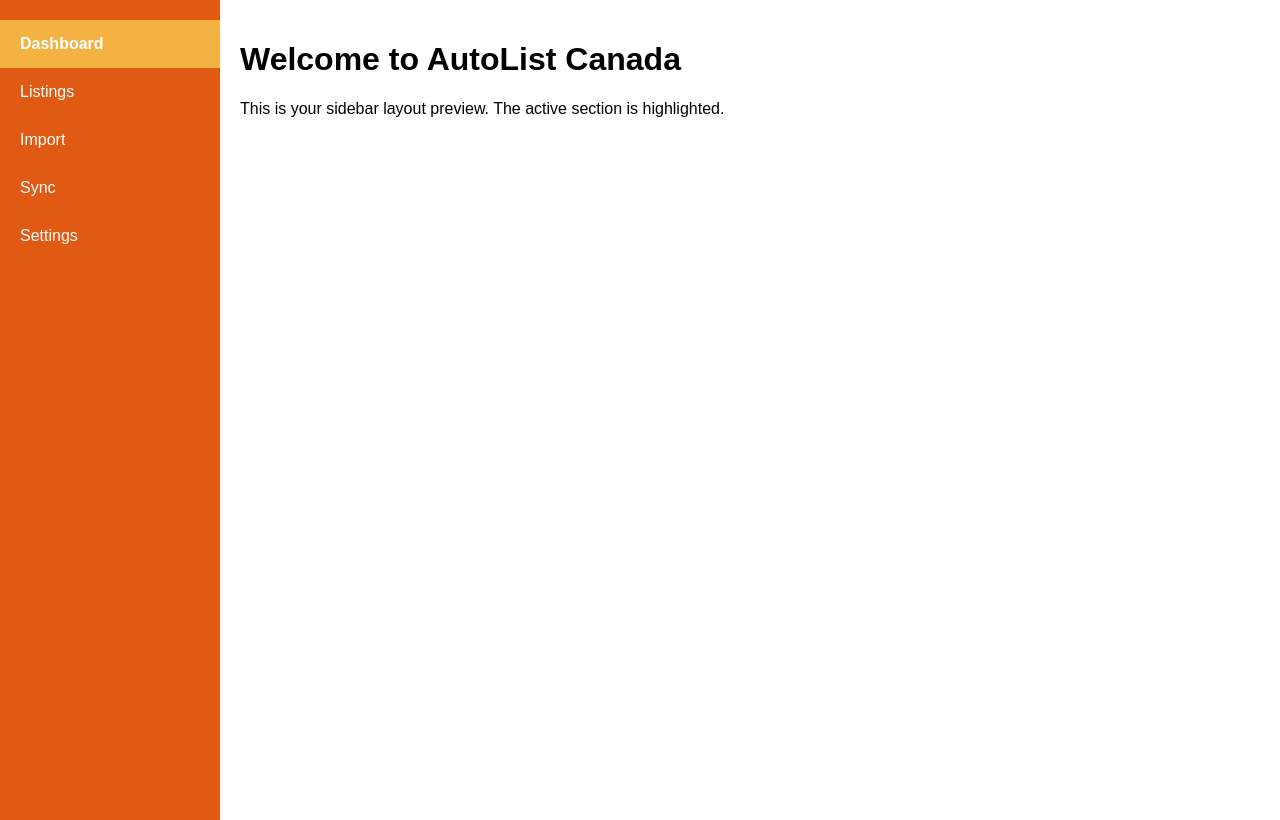
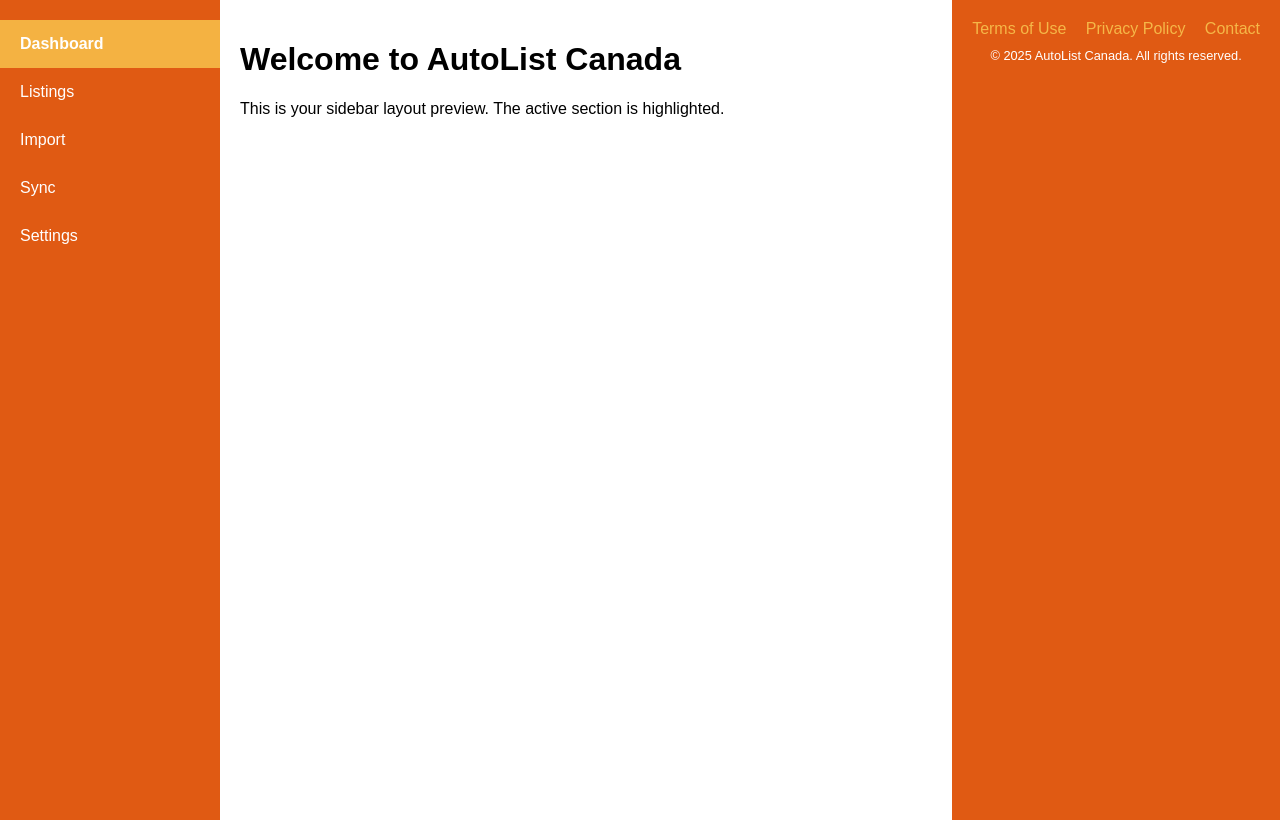
Before and after one commit to autolistcanada/autolistcanada, a plain HTML site: page sidebar.html in a window 1280 px wide. Drawn offline with Linux system fonts and the light colour scheme.

Commit message:
Update sidebar.html

```diff
--- a/sidebar.html
+++ b/sidebar.html
@@ -50,5 +50,11 @@
     <h1>Welcome to AutoList Canada</h1>
     <p>This is your sidebar layout preview. The active section is highlighted.</p>
   </div>
+   <footer style="background-color: #e05a13; padding: 20px; text-align: center; color: white;">
+    <a href="terms.html" style="color: #f5b748; margin-right: 15px; text-decoration: none;">Terms of Use</a>
+    <a href="privacy.html" style="color: #f5b748; margin-right: 15px; text-decoration: none;">Privacy Policy</a>
+    <a href="contact.html" style="color: #f5b748; text-decoration: none;">Contact</a>
+    <p style="margin-top: 10px; font-size: 0.8em;">&copy; 2025 AutoList Canada. All rights reserved.</p>
+  </footer>
 </body>
 </html>
```
